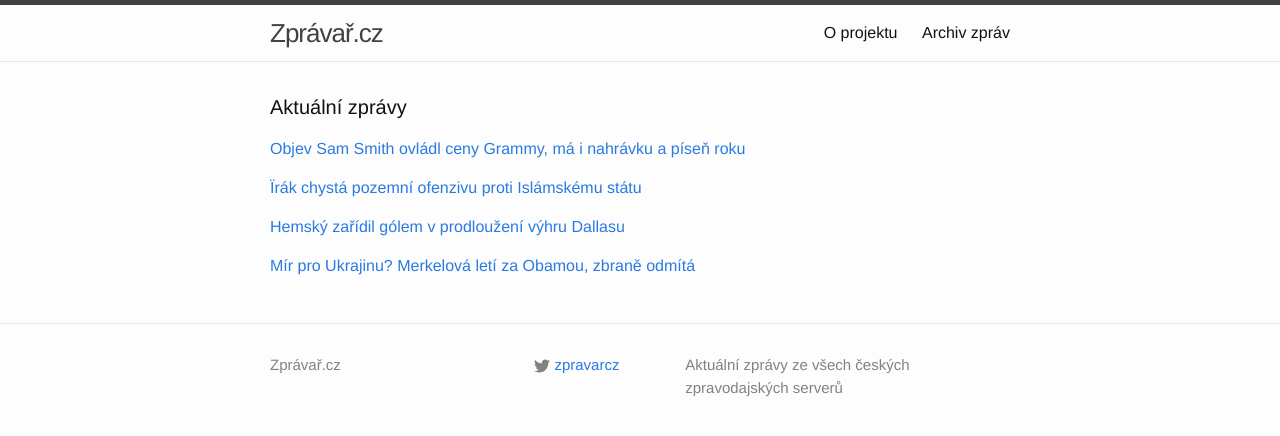
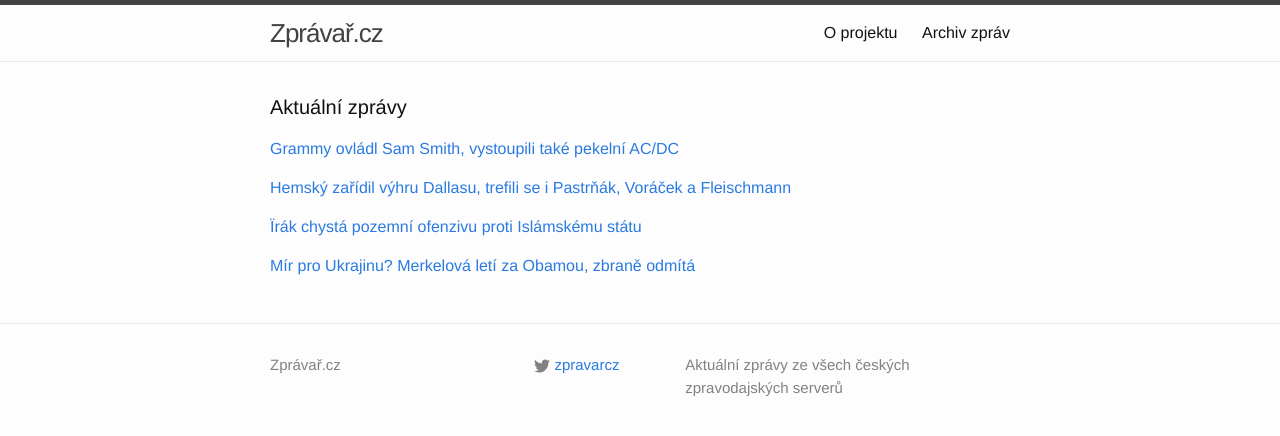
Before and after one commit to adliska/zpravar, a Jekyll site: the page built from index.html, in a window 1280 px wide. Shown: the top 436 px of the page. Built offline with Jekyll 4.4.1, drawn with Linux system fonts in a browser that asks for light colours.

Commit message:
zpravar news update

```diff
--- a/index.html
+++ b/index.html
@@ -5,9 +5,10 @@ layout: default
 <div class="home">
     <h1 class="page-heading">Aktuální zprávy</h1>
 
-<p><a href="javascript:;" onclick="toggle_visibility('zpravy0')">Objev Sam Smith ovládl ceny Grammy, má i nahrávku a píseň roku</a></p>
+<p><a href="javascript:;" onclick="toggle_visibility('zpravy0')">Grammy ovládl Sam Smith, vystoupili také pekelní AC/DC </a></p>
 <div id="zpravy0" style="display:none">
 <ul>
+<li><a href=http://www.lidovky.cz/letosni-grammy-ovladl-sam-smith-vystoupili-take-pekelni-ac-dc-pur-/kultura.aspx?c=A150209_074952_ln_kultura_ele>Grammy ovládl Sam Smith, vystoupili také pekelní AC/DC  - www.lidovky.cz</a></li>
 <li><a href=http://www.denik.cz/hudba/objev-sam-smith-ovladl-ceny-grammy-ma-i-nahravku-a-pisen-roku-20150209.html>Objev Sam Smith ovládl ceny Grammy, má i nahrávku a píseň roku - www.denik.cz</a></li>
 <li><a href=http://www.novinky.cz/kultura/361117-ceny-grammy-posbirali-sam-smith-a-beck.html>Ceny Grammy posbírali Sam Smith a Beck - www.novinky.cz</a></li>
 <li><a href=http://www.tyden.cz/rubriky/kultura/hudba/grammy-ovladl-objev-sam-smith-album-roku-ma-beck_332799.html>Grammy ovládl objev Sam Smith, album roku má Beck - www.tyden.cz</a></li>
@@ -17,21 +18,23 @@ layout: default
 <li><a href=http://www.ceskenoviny.cz/zpravy/zpravy/objev-sam-smith-ovladl-ceny-grammy-ma-i-nahravku-a-pisen-roku/1179010>Objev Sam Smith ovládl ceny Grammy, má i nahrávku a píseň roku  - www.ceskenoviny.cz</a></li>
 <li><a href=http://www.novinky.cz/kultura/361117-ceny-grammy-posbirali-beck-a-sam-smith.html>Ceny Grammy posbírali Beck a Sam Smith - www.novinky.cz</a></li>
 </ul>
-</div><p><a href="javascript:;" onclick="toggle_visibility('zpravy1')">Ïrák chystá pozemní ofenzivu proti Islámskému státu</a></p>
+</div><p><a href="javascript:;" onclick="toggle_visibility('zpravy1')">Hemský zařídil výhru Dallasu, trefili se i Pastrňák, Voráček a Fleischmann</a></p>
 <div id="zpravy1" style="display:none">
+<ul>
+<li><a href=http://hokej.idnes.cz/hokej-nhl-souhrn-dne-0qh-/nhl.aspx?c=A150209_073250_nhl_ten>Hemský zařídil výhru Dallasu, trefili se i Pastrňák, Voráček a Fleischmann - hokej.idnes.cz</a></li>
+<li><a href=http://www.tyden.cz/rubriky/sport/hokej/nhl/hemsky-zaridil-vyhru-dallasu-trefil-se-i-voracek-a-pastrnak_332802.html>Hemský zařídil výhru Dallasu, trefil se i Voráček a Pastrňák - www.tyden.cz</a></li>
+<li><a href=http://www.denik.cz/hokej/hemsky-zaridil-golem-v-prodlouzeni-vyhru-dallasu-20150209.html>Hemský zařídil gólem v prodloužení výhru Dallasu - www.denik.cz</a></li>
+<li><a href=http://sport.aktualne.cz/hemsky-golem-srazil-rangers-skorovali-i-voracek-a-pastrnak/r~56e0341aafee11e49f60002590604f2e/>Hemský gólem srazil Rangers, skórovali i Voráček a Pastrňák - sport.aktualne.cz</a></li>
+<li><a href=http://www.sportovninoviny.cz/zpravy/hemsky-zaridil-golem-v-prodlouzeni-vyhru-dallasu/1179026>Hemský zařídil gólem v prodloužení výhru Dallasu - www.sportovninoviny.cz</a></li>
+<li><a href=http://sport.aktualne.cz/voracek-jistil-golem-vyhru-trefil-se-i-fleischmann/r~56e0341aafee11e49f60002590604f2e/>Voráček jistil gólem výhru, trefil se i Fleischmann - sport.aktualne.cz</a></li>
+</ul>
+</div><p><a href="javascript:;" onclick="toggle_visibility('zpravy2')">Ïrák chystá pozemní ofenzivu proti Islámskému státu</a></p>
+<div id="zpravy2" style="display:none">
 <ul>
 <li><a href=http://www.ceskatelevize.cz/ct24/svet/301053-irak-chysta-pozemni-ofenzivu-proti-islamskemu-statu/>Ïrák chystá pozemní ofenzivu proti Islámskému státu - www.ceskatelevize.cz</a></li>
 <li><a href=http://www.novinky.cz/zahranicni/blizky-a-stredni-vychod/361119-irak-zahaji-pozemni-ofenzivu-proti-islamskemu-statu.html>Irák zahájí pozemní ofenzivu proti Islámskému státu - www.novinky.cz</a></li>
 <li><a href=http://www.novinky.cz/zahranicni/blizky-a-stredni-vychod/361119-irak-zahaji-pozemni-ofenzivu.html>Irák zahájí pozemní ofenzívu - www.novinky.cz</a></li>
 <li><a href=http://www.ceskenoviny.cz/zpravy/zpravy/iracke-sily-pry-chystaji-pozemni-ofenzivu-proti-is/1179006>Irácké síly prý chystají pozemní ofenzivu proti IS - www.ceskenoviny.cz</a></li>
-</ul>
-</div><p><a href="javascript:;" onclick="toggle_visibility('zpravy2')">Hemský zařídil gólem v prodloužení výhru Dallasu</a></p>
-<div id="zpravy2" style="display:none">
-<ul>
-<li><a href=http://www.denik.cz/hokej/hemsky-zaridil-golem-v-prodlouzeni-vyhru-dallasu-20150209.html>Hemský zařídil gólem v prodloužení výhru Dallasu - www.denik.cz</a></li>
-<li><a href=http://sport.aktualne.cz/hemsky-golem-srazil-rangers-skorovali-i-voracek-a-pastrnak/r~56e0341aafee11e49f60002590604f2e/>Hemský gólem srazil Rangers, skórovali i Voráček a Pastrňák - sport.aktualne.cz</a></li>
-<li><a href=http://www.sportovninoviny.cz/zpravy/hemsky-zaridil-golem-v-prodlouzeni-vyhru-dallasu/1179026>Hemský zařídil gólem v prodloužení výhru Dallasu - www.sportovninoviny.cz</a></li>
-<li><a href=http://sport.aktualne.cz/voracek-jistil-golem-vyhru-trefil-se-i-fleischmann/r~56e0341aafee11e49f60002590604f2e/>Voráček jistil gólem výhru, trefil se i Fleischmann - sport.aktualne.cz</a></li>
 </ul>
 </div><p><a href="javascript:;" onclick="toggle_visibility('zpravy3')">Mír pro Ukrajinu? Merkelová letí za Obamou, zbraně odmítá</a></p>
 <div id="zpravy3" style="display:none">
```
